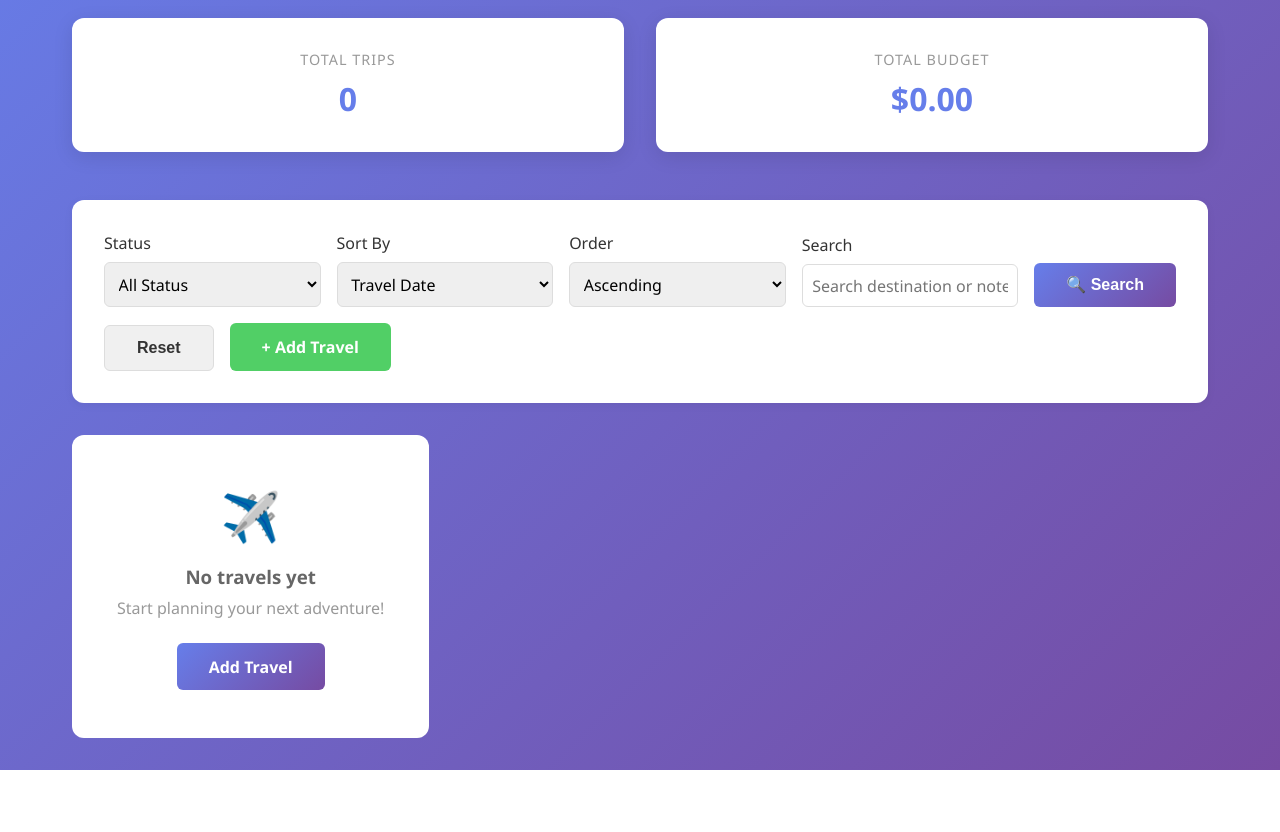
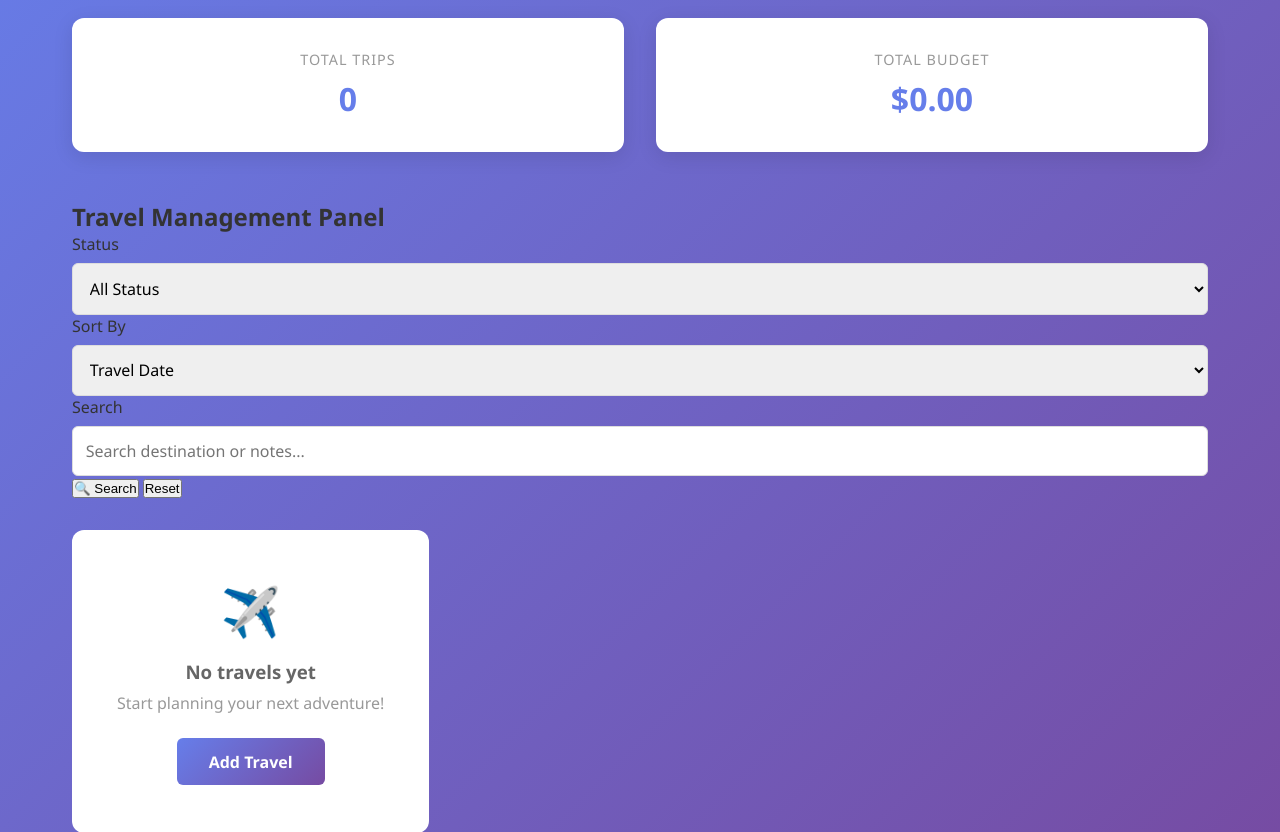
Before and after one commit to VaisaliPatchigolla/Booking_Tracker, a Flask app: page / in a window 1280 px wide. Shown: the part 172-1004 px from the top of the page. Before the commit the page ends 942 px from the top, so only its background shows below. Run offline with Flask 3, Linux system fonts and the light colour scheme; data that the repository does not hold is empty.

Commit message:
removed add travel in dashboard

```diff
--- a/templates/dashboard.html
+++ b/templates/dashboard.html
@@ -30,21 +30,23 @@
             </div>
         </div>
 
-        <!-- Filters Section -->
-        <div class="filter-section">
-            <div class="filter-group">
+                <!-- Travel Management Panel (Updated Filter Section) -->
+                <div class="travel-panel-container">
+                    <h2 class="travel-panel-title">Travel Management Panel</h2>
+                    <div class="travel-panel-filters">
+                        <div class="travel-panel-row">
+                            <div class="travel-panel-group">
                                 <label for="status-filter">Status</label>
-                <select id="status-filter">
+                                <select id="status-filter" class="travel-panel-input">
                                     <option value="">All Status</option>
                                     <option value="upcoming">Upcoming</option>
                                     <option value="ongoing">Ongoing</option>
                                     <option value="completed">Completed</option>
                                 </select>
                             </div>
-
-            <div class="filter-group">
+                            <div class="travel-panel-group">
                                 <label for="sort-by">Sort By</label>
-                <select id="sort-by">
+                                <select id="sort-by" class="travel-panel-input">
                                     <option value="travel-date">Travel Date</option>
                                     <option value="from-location">From Location</option>
                                     <option value="to-location">To Location</option>
@@ -52,23 +54,16 @@
                                     <option value="created_at">Recently Added</option>
                                 </select>
                             </div>
-
-            <div class="filter-group">
-                <label for="sort-order">Order</label>
-                <select id="sort-order">
-                    <option value="ASC">Ascending</option>
-                    <option value="DESC">Descending</option>
-                </select>
+                            <div class="travel-panel-group search-group">
+                                <label for="search-input">Search</label>
+                                <input type="text" id="search-input" class="travel-panel-input" placeholder="Search destination or notes...">
                             </div>
-
-            <div class="filter-group">
-                <label for="search-input">Search</label>
-                <input type="text" id="search-input" placeholder="Search destination or notes...">
+                            <div class="travel-panel-group button-group">
+                                <button id="search-btn" class="travel-panel-btn search-btn"><span class="icon">🔍</span> Search</button>
+                                <button id="reset-filters" class="travel-panel-btn reset-btn" type="button">Reset</button>
                             </div>
-
-            <button id="search-btn" class="btn btn-primary">🔍 Search</button>
-            <button id="reset-filters" class="btn btn-secondary">Reset</button>
-            <a href="/add" class="btn btn-success" style="text-decoration: none;">+ Add Travel</a>
+                        </div>
+                    </div>
                 </div>
 
         <!-- Travels Container -->
```
Lines whose indentation alone changed are shown as unchanged.
